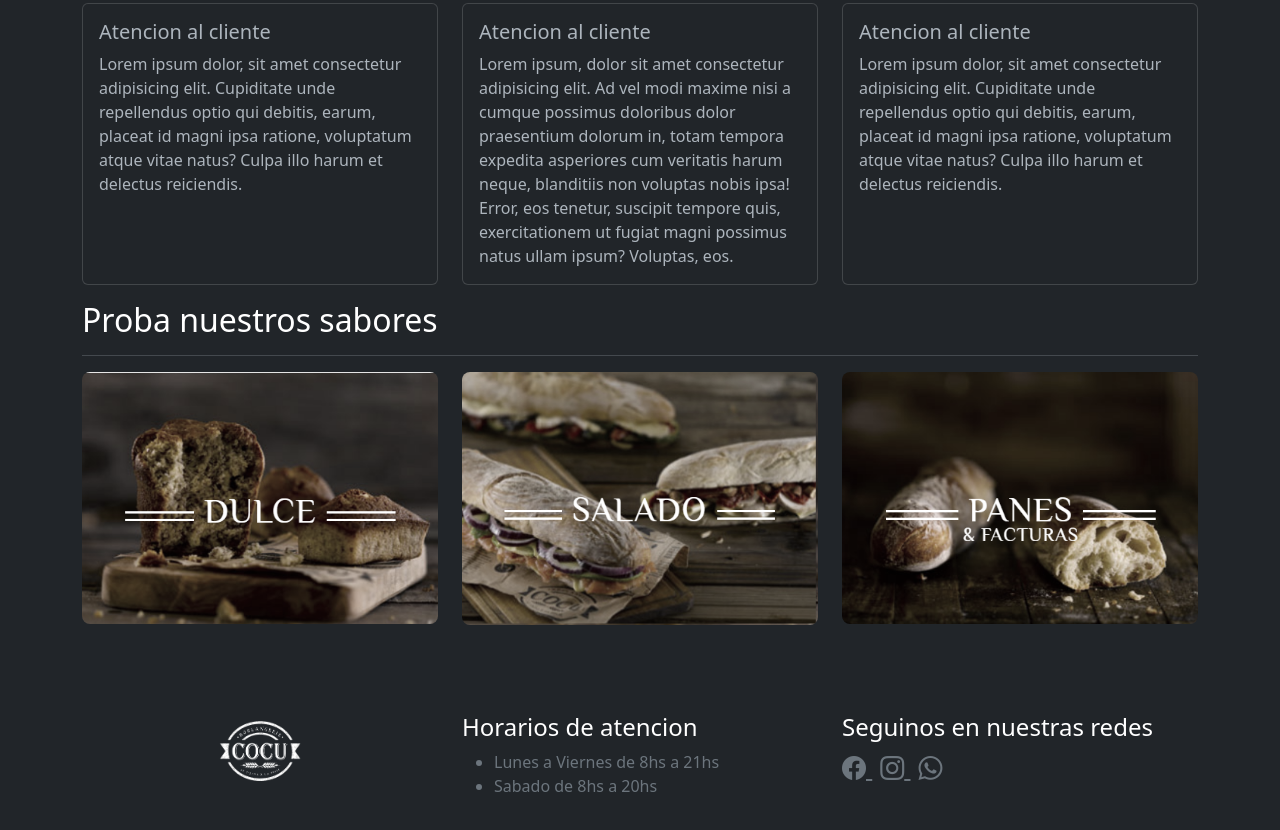
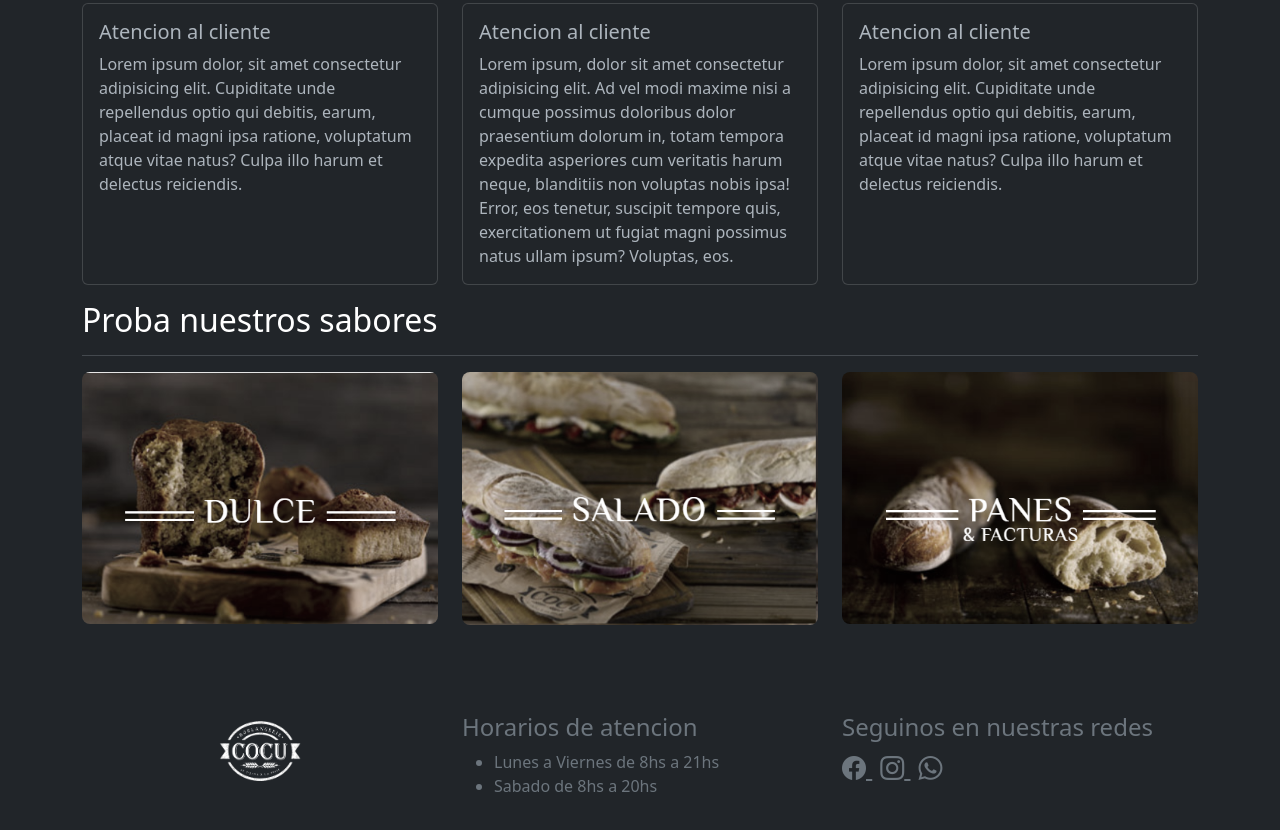
Before and after one commit to carabajal-facundo/03-panaderiaCocu, a plain HTML site: page index.html in a window 1280 px wide. Shown: the part 1148-1978 px from the top of the page. Drawn offline with nearby package versions, Linux system fonts and the light colour scheme.

Commit message:
se realizo un cambio de color al footer  y sus elementos en todas las paguinas

```diff
--- a/index.html
+++ b/index.html
@@ -12,7 +12,7 @@
 </head>
 <body>
     <header>
-        <nav class="navbar navbar-expand-lg bg-dark navbar-dark">
+        <nav class="navbar navbar-expand-lg bg-dark-subtle navbar-dark">
             <div class="container">
               <a class="navbar-brand" href="index.html">
                     <img src="./img/cocu_logo-450.png" alt="logo panaderia cocu" width="90px">
@@ -147,21 +147,21 @@
       </section>
 
     </main>
-    <footer class="bg-dark text-secondary p-5">
+    <footer class="bg-dark-subtle-subtle text-secondary p-5">
       <section class="container">
         <article class="row">
           <aside class="col-12 col-md-4 text-center">
             <img class="img-fluid" src="./img/cocu_logo-450.png" width="90px" alt="">
           </aside>
           <aside class="col-12 col-md-4">
-            <h4>Horarios de atencion</h4>
+            <h4 class="text-secondary">Horarios de atencion</h4>
             <ul>
               <li>Lunes a Viernes de 8hs  a 21hs</li>
               <li>Sabado de 8hs a 20hs</li>
             </ul>
           </aside>
           <aside class="col-12 col-md-4">
-            <h4>Seguinos en nuestras redes</h4>
+            <h4 class="text-secondary">Seguinos en nuestras redes</h4>
             <div class="text-center text-md-start">
               <a href="./pages/error404.html" class="text-secondary fs-4">
                 <i class="bi bi-facebook "></i>
```
Also changed, not shown: pages/contactos.html (+2 -2 lines), pages/historia.html (+2 -2 lines), pages/productoPanMiga.html (+2 -2 lines), pages/productos.html (+2 -2 lines).
